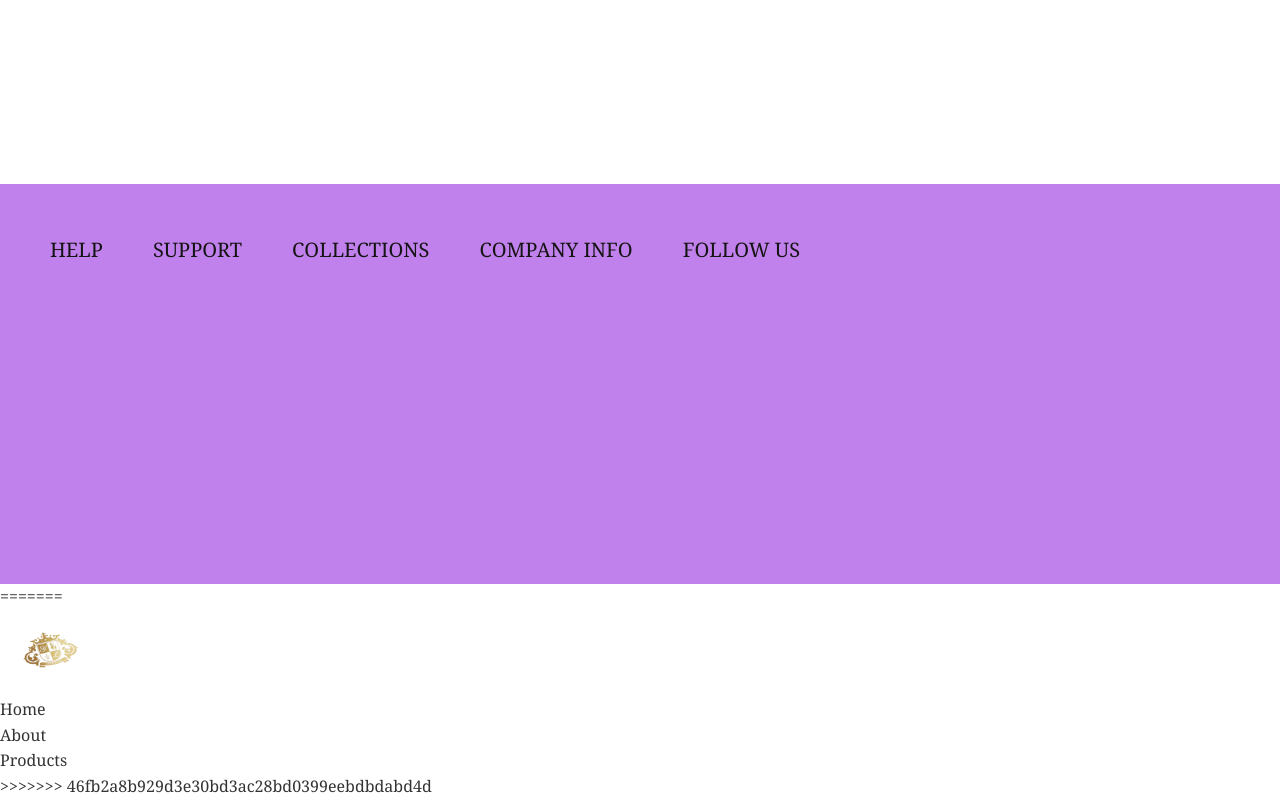
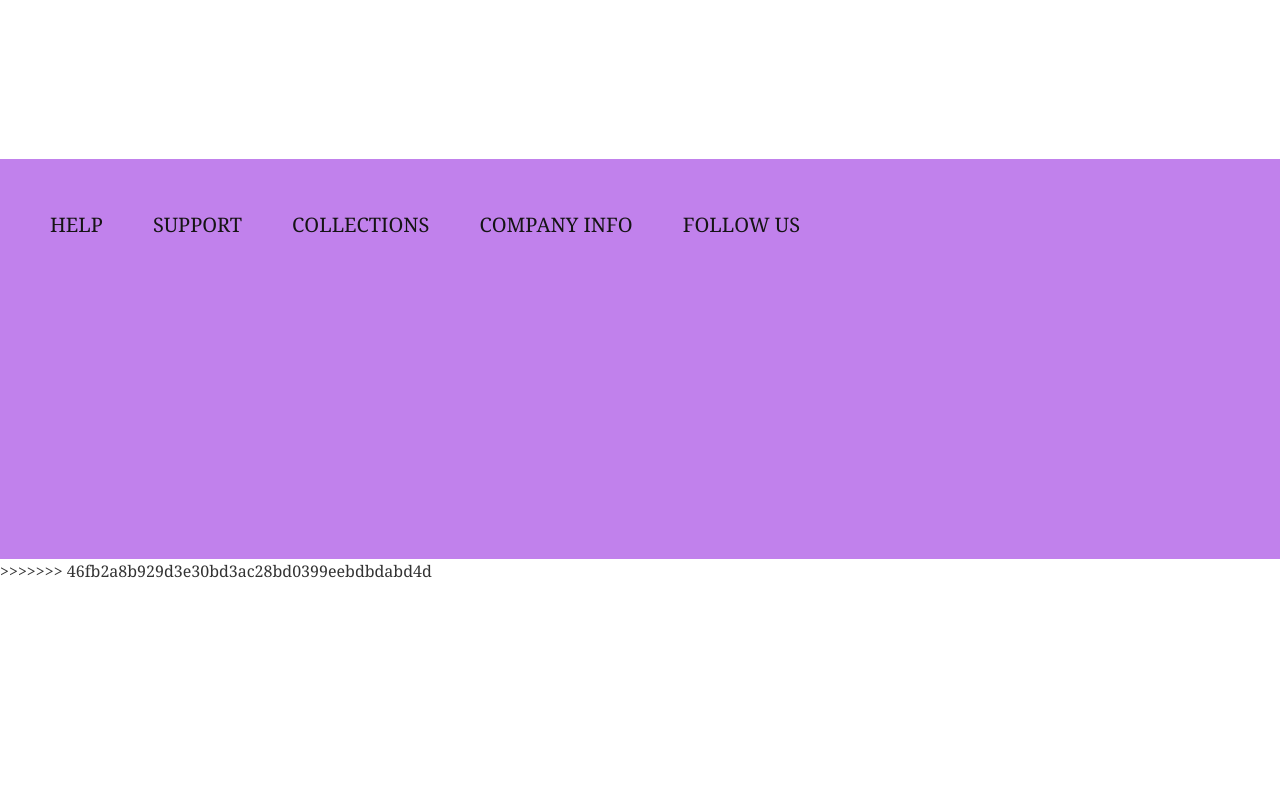
Before and after one commit to KhathaMythily/Shoppingsite, a plain HTML site: page index.html in a window 1280 px wide. Shown: the part 1829-2629 px from the top of the page. After the commit the page ends 2413 px from the top, so only its background shows below. Drawn offline with Linux system fonts and the light colour scheme.

Commit message:
Fix merge conflict in index.html
Removed merge conflict markers and cleaned up HTML structure.

```diff
--- a/index.html
+++ b/index.html
@@ -1,6 +1,5 @@
 <!DOCTYPE html>
 <html lang="en">
-<<<<<<< HEAD
 <head>
   <meta charset="UTF-8">
   <meta name="viewport" content="width=device-width, initial-scale=1.0">
@@ -90,24 +89,6 @@
 </body>
 </html>
 
-=======
-    <head>
-        <meta charset="UTF-8">
-        <meta name="viewport" content="width=device-width, initial-scale=1.0">
-        <title>My Web Page</title>
-        <link rel="stylesheet" href="styles.css">
-    </head>
-    <body>
-        <header>
-            <div class="logo-ls">
-                <img src="./Assets/logo.png" alt="Logo" width="100" height="80">
-            </div>
-            <ul>
-                <li>Home</li>
-                <li>About</li>
-                <li>Products</li>
-            </ul>
-        </header>
 
     </body>
     </html>
```
